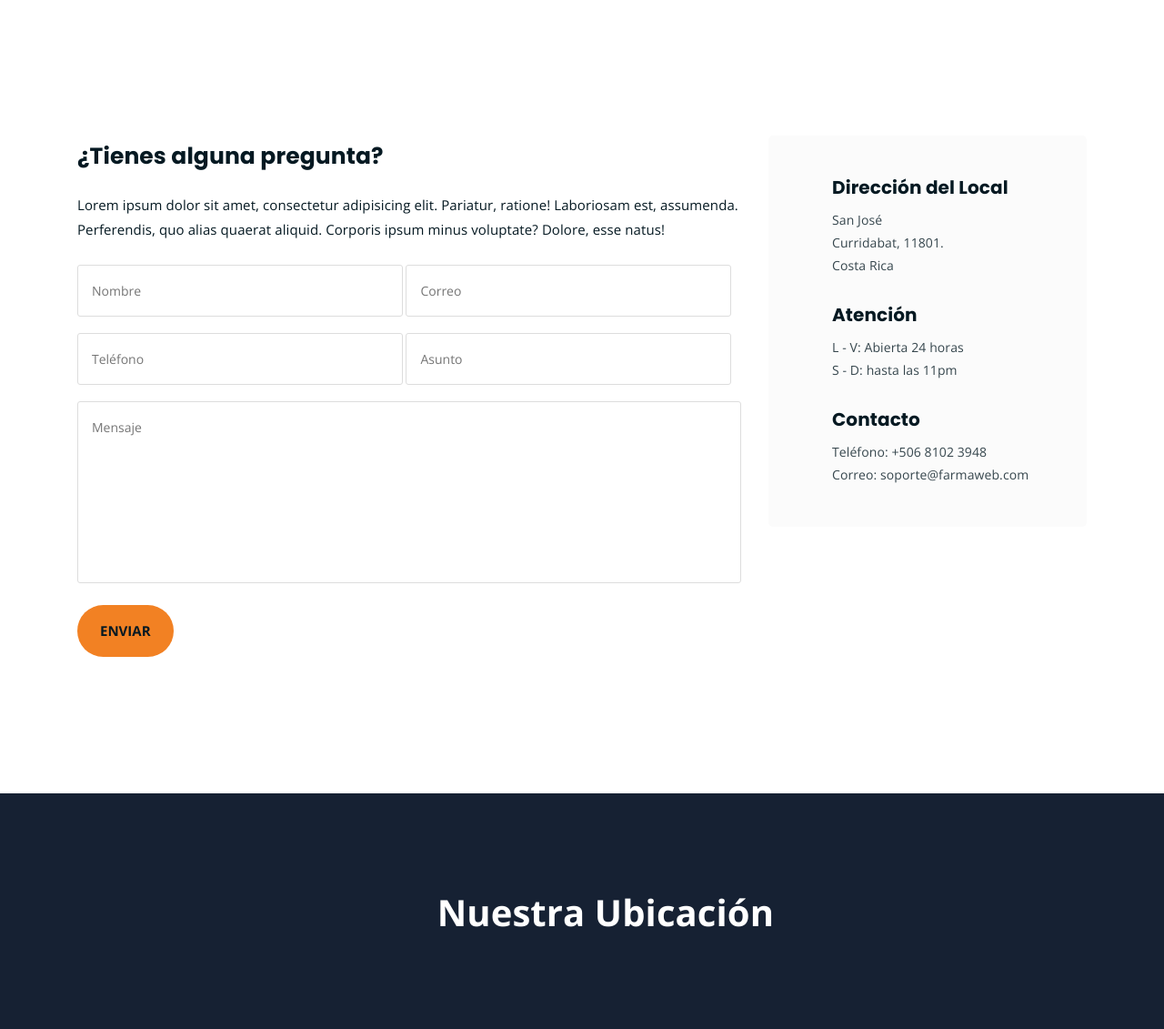
After one commit to JoseMiOt/ProyectoAmbienteWeb, a PHP site: page /View/contact.php in a window 1280 px wide. The commit adds this page. Shown: the part 452-1583 px from the top of the page at 91% size. Run offline with PHP 8.4, Linux system fonts and the light colour scheme; some web fonts are replaced.

Commit message:
Adición Interfaz Contacto
Se añade interfaz de contacto y cambios en las vista generales para el llamado de las hojas de estilo y JS

```diff
--- /dev/null
+++ b/View/contact.php
@@ -0,0 +1,193 @@
+<?php
+	include_once __DIR__ . '\generales.php';
+?>
+
+<!DOCTYPE html>
+<head>
+	<?php
+    pages();
+    ?>
+</head>
+<body>
+
+	<!--PreLoader-->
+    <div class="loader">
+        <div class="loader-inner">
+            <div class="circle"></div>
+        </div>
+    </div>
+    <!--PreLoader Ends-->
+
+	<!-- header -->
+	<div class="top-header-area" id="sticker">
+		<div class="container">
+			<div class="row">
+				<div class="col-lg-12 col-sm-12 text-center">
+					<div class="main-menu-wrap">
+						<!-- logo -->
+						<div class="site-logo">
+							<a href="../index.php">
+								<img src="../assets/img/logo.png" alt="">
+							</a>
+						</div>
+						<!-- logo -->
+
+						<!-- menu start -->
+						<!-- menu start -->
+						<nav class="main-menu">
+							<ul>
+								<li><a href="../index.php">Inicio</a></li>
+								<li><a href="about.html">Acerca De</a></li>
+								<li><a href="shop.html">Catálogo</a></li>
+								<li class="current-list-item"><a href="contact.html">Contacto</a></li>
+								<li><a href="shop.html">Farmacias</a></li>
+
+								<li>
+									<div class="header-icons">
+										<a class="shopping-cart" href="cart.html"><i class="fas fa-shopping-cart"></i></a>
+										<a class="mobile-hide search-bar-icon" href="#"><i class="fas fa-search"></i></a>
+										<a class="usuario" href="login.php"><i class="fas fa-user"></i></a>
+									</div>
+								</li>
+							</ul>
+						</nav>
+						<a class="mobile-show search-bar-icon" href="#"><i class="fas fa-search"></i></a>
+						<div class="mobile-menu"></div>
+						<!-- menu end -->
+					</div>
+				</div>
+			</div>
+		</div>
+	</div>
+	<!-- end header -->
+
+	<!-- search area -->
+	<div class="search-area">
+		<div class="container">
+			<div class="row">
+				<div class="col-lg-12">
+					<span class="close-btn"><i class="fas fa-window-close"></i></span>
+					<div class="search-bar">
+						<div class="search-bar-tablecell">
+							<h3>Buscar Por:</h3>
+							<input type="text" placeholder="Keywords">
+							<button type="submit">Buscar <i class="fas fa-search"></i></button>
+						</div>
+					</div>
+				</div>
+			</div>
+		</div>
+	</div>
+	<!-- end search area -->
+
+	<!-- breadcrumb-section -->
+	<div class="breadcrumb-section breadcrumb-bg">
+		<div class="container">
+			<div class="row">
+				<div class="col-lg-8 offset-lg-2 text-center">
+					<div class="breadcrumb-text">
+						<p>Soporte 24/7</p>
+						<h1>Contacta Con Nosotros</h1>
+					</div>
+				</div>
+			</div>
+		</div>
+	</div>
+	<!-- end breadcrumb section -->
+
+	<!-- contact form -->
+	<div class="contact-from-section mt-150 mb-150">
+		<div class="container">
+			<div class="row">
+				<div class="col-lg-8 mb-5 mb-lg-0">
+					<div class="form-title">
+						<h2>¿Tienes alguna pregunta?</h2>
+						<p>Lorem ipsum dolor sit amet, consectetur adipisicing elit. Pariatur, ratione! Laboriosam est, assumenda. Perferendis, quo alias quaerat aliquid. Corporis ipsum minus voluptate? Dolore, esse natus!</p>
+					</div>
+				 	<div id="form_status"></div>
+					<div class="contact-form">
+						<form type="POST" id="fruitkha-contact" onSubmit="return valid_datas( this );">
+							<p>
+								<input type="text" placeholder="Nombre" name="name" id="name">
+								<input type="email" placeholder="Correo" name="email" id="email">
+							</p>
+							<p>
+								<input type="tel" placeholder="Teléfono" name="phone" id="phone">
+								<input type="text" placeholder="Asunto" name="subject" id="subject">
+							</p>
+							<p><textarea name="message" id="message" cols="30" rows="10" placeholder="Mensaje"></textarea></p>
+							<input type="hidden" name="token" value="FsWga4&@f6aw" />
+							<p><input type="submit" value="Enviar"></p>
+						</form>
+					</div>
+				</div>
+				<div class="col-lg-4">
+					<div class="contact-form-wrap">
+						<div class="contact-form-box">
+							<h4><i class="fas fa-map"></i> Dirección del Local</h4>
+							<p>San José <br> Curridabat, 11801. <br> Costa Rica</p>
+						</div>
+						<div class="contact-form-box">
+							<h4><i class="far fa-clock"></i> Atención</h4>
+							<p>L - V: Abierta 24 horas <br> S - D: hasta las 11pm </p>
+						</div>
+						<div class="contact-form-box">
+							<h4><i class="fas fa-address-book"></i> Contacto</h4>
+							<p>Teléfono: +506 8102 3948 <br> Correo: soporte@farmaweb.com</p>
+						</div>
+					</div>
+				</div>
+			</div>
+		</div>
+	</div>
+	<!-- end contact form -->
+
+	<!-- find our location -->
+	<div class="find-location blue-bg">
+		<div class="container">
+			<div class="row">
+				<div class="col-lg-12 text-center">
+					<p> <i class="fas fa-map-marker-alt"></i> Nuestra Ubicación</p>
+				</div>
+			</div>
+		</div>
+	</div>
+	<!-- end find our location -->
+
+	<!-- google map section -->
+	<div class="embed-responsive embed-responsive-21by9">
+		<iframe src="https://www.google.com/maps/embed?pb=!1m18!1m12!1m3!1d3930.2018119659547!2d-84.04889578478657!3d9.917143577175418!2m3!1f0!2f0!3f0!3m2!1i1024!2i768!4f13.1!3m3!1m2!1s0x8fa0e397932ca451%3A0xef8088362eda931!2sMultiplaza%20Curridabat!5e0!3m2!1ses!2scr!4v1667419620446!5m2!1ses!2scr" width="600" height="450" style="border:0;" allowfullscreen="" loading="lazy" referrerpolicy="no-referrer-when-downgrade">
+		</iframe>
+	</div>
+	<!-- end google map section -->
+
+	<!-- copyright -->
+	<div class="copyright">
+		<div class="container">
+			<div class="row">
+				<div class="col-lg-6 col-md-12">
+					<p>Copyrights &copy; 2022, All Rights Reserved.<br>
+						Distribuido Por - Equipo de Desarrollo #3
+					</p>
+				</div>
+				<div class="col-lg-6 text-right col-md-12">
+					<div class="social-icons">
+						<ul>
+							<li><a href="https://es-la.facebook.com/" target="_blank"><i class="fab fa-facebook-f"></i></a></li>
+							<li><a href="https://twitter.com/?lang=es" target="_blank"><i class="fab fa-twitter"></i></a></li>
+							<li><a href="https://www.instagram.com/" target="_blank"><i class="fab fa-instagram"></i></a></li>
+							<li><a href="https://cr.linkedin.com/" target="_blank"><i class="fab fa-linkedin"></i></a></li>
+						</ul>
+					</div>
+				</div>
+			</div>
+		</div>
+	</div>
+	<!-- end copyright -->
+
+	<?php
+	pagesFooter();
+	?>
+
+</body>
+</html>
--- a/View/generales.php
+++ b/View/generales.php
@@ -66,3 +66,56 @@
         <link rel="stylesheet" href="https://use.fontawesome.com/releases/v5.7.2/css/all.css" integrity="sha384-fnmOCqbTlWIlj8LyTjo7mOUStjsKC4pOpQbqyi7RrhN7udi9RwhKkMHpvLbHG9Sr" crossorigin="anonymous">
         <link rel="stylesheet" href="../assets/css/login.css">';
   }
+
+  function pages()
+  {
+    echo'
+    <!-- favicon -->
+	  <link rel="shortcut icon" type="image/png" href="assets/img/favicon.png">
+	  <!-- google font -->
+	  <link href="https://fonts.googleapis.com/css?family=Open+Sans:300,400,700" rel="stylesheet">
+	  <link href="https://fonts.googleapis.com/css?family=Poppins:400,700&display=swap" rel="stylesheet">
+	  <!-- fontawesome -->
+	  <link rel="stylesheet" href="../assets/css/all.min.css">
+	  <!-- bootstrap -->
+	  <link rel="stylesheet" href="../assets/bootstrap/css/bootstrap.min.css">
+    <!-- owl carousel -->
+    <link rel="stylesheet" href="../assets/css/owl.carousel.css">
+    <!-- magnific popup -->
+    <link rel="stylesheet" href="../assets/css/magnific-popup.css">
+    <!-- animate css -->
+    <link rel="stylesheet" href="../assets/css/animate.css">
+    <!-- mean menu css -->
+    <link rel="stylesheet" href="../assets/css/meanmenu.min.css">
+    <!-- main style -->
+    <link rel="stylesheet" href="../assets/css/main.css">
+    <!-- responsive -->
+    <link rel="stylesheet" href="../assets/css/responsive.css">';
+  }
+
+  function pagesFooter()
+  {
+    echo'
+    <!-- jquery -->
+    <script src="../assets/js/jquery-1.11.3.min.js"></script>
+    <!-- bootstrap -->
+    <script src="../assets/bootstrap/js/bootstrap.min.js"></script>
+    <!-- count down -->
+    <script src="../assets/js/jquery.countdown.js"></script>
+    <!-- isotope -->
+    <script src="../assets/js/jquery.isotope-3.0.6.min.js"></script>
+    <!-- waypoints -->
+    <script src="../assets/js/waypoints.js"></script>
+    <!-- owl carousel -->
+    <script src="../assets/js/owl.carousel.min.js"></script>
+    <!-- magnific popup -->
+    <script src="../assets/js/jquery.magnific-popup.min.js"></script>
+    <!-- mean menu -->
+    <script src="../assets/js/jquery.meanmenu.min.js"></script>
+    <!-- sticker js -->
+    <script src="../assets/js/sticker.js"></script>
+    <!-- form validation js -->
+    <script src="../assets/js/form-validate.js"></script>
+    <!-- main js -->
+    <script src="../assets/js/main.js"></script>';
+  }
```
Also changed, not shown: index.php (+10 -8 lines).
